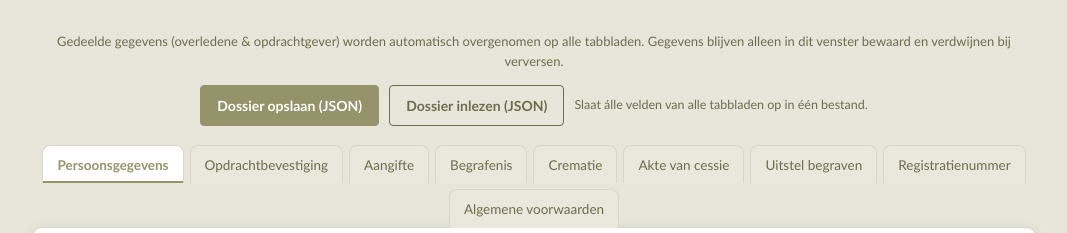
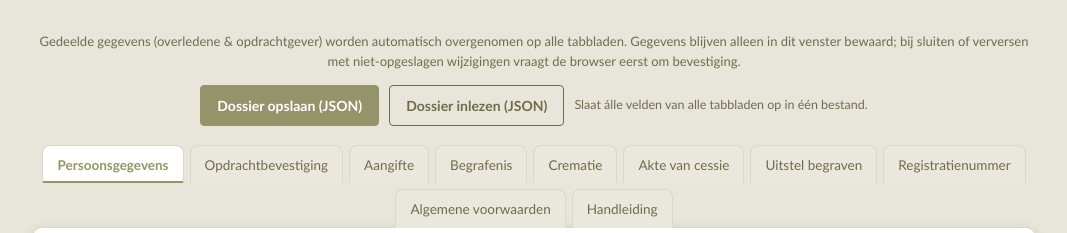
Before and after one commit to jeroen-o/cavalli-formulieren-aanmelden, a plain HTML site: page index.html in a window 1280 px wide. Shown: the top 233 px of the page, without its empty margins (106-1173 px from the left). Drawn offline with Linux system fonts and the light colour scheme.

Commit message:
Add files via upload

```diff
--- a/index.html
+++ b/index.html
@@ -107,7 +107,7 @@
 </head>
 <body>
 <header class="app">
-  <p class="sub">Gedeelde gegevens (overledene &amp; opdrachtgever) worden automatisch overgenomen op alle tabbladen. Gegevens blijven alleen in dit venster bewaard en verdwijnen bij verversen.</p>
+  <p class="sub">Gedeelde gegevens (overledene &amp; opdrachtgever) worden automatisch overgenomen op alle tabbladen. Gegevens blijven alleen in dit venster bewaard; bij sluiten of verversen met niet-opgeslagen wijzigingen vraagt de browser eerst om bevestiging.</p>
   <div class="dossier">
     <button class="btn" id="jsonSave" type="button">Dossier opslaan (JSON)</button>
     <label class="btn ghost" for="jsonFile" tabindex="0">Dossier inlezen (JSON)</label>
@@ -362,6 +362,33 @@ const FORMS=[
   {t:"gids"},
   {t:"avintro"},
   {t:"avt"}
+ ]},
+
+/* --- 10. Handleiding --- */
+{id:"hl", tab:"Handleiding", title:"Handleiding",
+ sub:"Zo werkt de formulierentool van Cavalli Uitvaartbegeleiding", file:"Handleiding",
+ blocks:[
+  {t:"sec",title:"Formulieren invullen",rows:[
+    R("Tabbladen",T("Elk formulier heeft een eigen tabblad: Persoonsgegevens, Opdrachtbevestiging, Aangifte, Begrafenis, Crematie, Akte van cessie, Uitstel begraven, Registratienummer en Algemene voorwaarden. Begin bij Persoonsgegevens.")),
+    R("Gedeelde gegevens",T("Gegevens van de overledene en de opdrachtgever vult u één keer in; ze worden direct automatisch overgenomen op alle andere tabbladen.")),
+    R("Automatische aanhef",T("De aangekruiste keuze De heer/Mevrouw en de achternaam van de overledene vullen automatisch de openingszin van de opdrachtbevestiging.")),
+    R("Aankruisvakjes",T("Keuzes zoals soort uitvaart, grafrechten of wensen bij de dienst kruist u aan; in de documenten verschijnen ze als ☒ (aangekruist) en ☐ (leeg).")),
+    R("Handtekeningen",T("Handtekeningvelden blijven leeg in de documenten; daar wordt op papier getekend."))]},
+  {t:"sec",title:"Opslaan en downloaden",rows:[
+    R("Bestandsformaat kiezen",T("Kies in het uitklapmenu: .docx (aanbevolen, ook voor Google Docs en Google Drive), .doc (oudere Word-versies), .odt (LibreOffice/OpenOffice), .rtf (universeel), .txt (platte tekst) of .dotx (Word-sjabloon). Klik daarna op Opslaan.")),
+    R("Bestandsnaam",T("De naam wordt automatisch voornaam_achternaam_datum_formulier. Het voorwaardendocument en deze handleiding krijgen een eigen naam met datum.")),
+    R("Downloaden als PDF",T("Opent het afdrukvenster in een nieuw venster; kies daar 'Opslaan als PDF'. Sta hiervoor pop-ups toe.")),
+    R("Zuinig printen",T("Vink 'Zuinig printen' aan voor een zwart-witversie waarin alleen het logo in kleur blijft — bespaart inkt bij het printen.")),
+    R("Huisstijl",T("Alle documenten krijgen automatisch het Cavalli-logo, de huisstijlkleuren en de voettekst met paginanummering."))]},
+  {t:"sec",title:"Inlezen en dossier",rows:[
+    R("Word of PDF inlezen",T("Op het tabblad Persoonsgegevens leest u een eerder ingevuld formulier in (.docx of een tekst-PDF); alle herkende velden worden automatisch gevuld op alle tabbladen. Gescande PDF's (foto's van papier) werken niet.")),
+    R("Dossier opslaan (JSON)",T("De knop bovenaan bewaart in één keer álle ingevulde velden en vinkjes van alle tabbladen in één dossierbestand.")),
+    R("Dossier inlezen (JSON)",T("Zet een bewaard dossier volledig terug. Let op: de huidige invulling wordt daarbij vervangen.")),
+    R("Belangrijk",T("De tool bewaart zelf niets: bij het verversen of sluiten van het venster verdwijnen alle gegevens. Zijn er niet-opgeslagen wijzigingen, dan vraagt de browser eerst om bevestiging. Sla dus eerst het dossier of de documenten op."))]},
+  {t:"sec",title:"Algemene voorwaarden",rows:[
+    R("Verstrekken",T("Geef de voorwaarden altijd daadwerkelijk mee — op papier of als PDF-bijlage — vóór het ondertekenen. Alleen verwijzen naar de website is juridisch niet voldoende (terhandstellingsplicht).")),
+    R("Downloaden",T("Via het tabblad Algemene voorwaarden downloadt u het volledige voorwaardendocument in kleur of zwart-wit, in elk gewenst bestandsformaat."))]},
+  {t:"i",s:"Vragen of aanpassingen? Neem contact op via info@cavalli-uitvaartbegeleiding.nl of 030 - 227 07 40."}
  ]}
 ];
 
@@ -567,13 +594,17 @@ function show(id){
 }
 
 /* Waarden binden + synchroniseren over tabbladen heen */
+let DIRTY=false; // zijn er niet-opgeslagen wijzigingen?
+window.addEventListener("beforeunload",e=>{
+  if(DIRTY){ e.preventDefault(); e.returnValue=""; }
+});
 function bindAll(){
   document.querySelectorAll("[data-k]").forEach(el=>{
     const k=el.dataset.k;
     if(el.type==="checkbox"){ el.checked=!!S[k];
-      el.addEventListener("change",()=>{S[k]=el.checked; sync(k,el);});
+      el.addEventListener("change",()=>{S[k]=el.checked; DIRTY=true; sync(k,el);});
     } else { if(S[k]!=null) el.value=S[k];
-      el.addEventListener("input",()=>{S[k]=el.value; sync(k,el);});
+      el.addEventListener("input",()=>{S[k]=el.value; DIRTY=true; sync(k,el);});
     }
   });
 }
@@ -816,6 +847,7 @@ function bestandsnaam(f){
   const d=new Date(),pad=n=>String(n).padStart(2,"0");
   const datum=`${d.getFullYear()}-${pad(d.getMonth()+1)}-${pad(d.getDate())}`;
   if(f.id==="avd") return `Cavalli_Algemene_voorwaarden_${datum}`;
+  if(f.id==="hl") return `Cavalli_Handleiding_${datum}`;
   const vn=val("ov_voornamen").split(/\s+/)[0]||val("ov_roepnaam");
   const delen=[vn,val("ov_achternaam"),datum,f.tab].filter(Boolean).join("_");
   return delen.replace(/[^\w\-\u00C0-\u017F]+/g,"_");
@@ -1476,6 +1508,7 @@ pgFile.addEventListener("change",async()=>{
     if(u8[0]===0x25&&u8[1]===0x50&&u8[2]===0x44&&u8[3]===0x46){ // %PDF
       const tokens=await pdfExtractTokens(buf);
       const n=applyPdfTokens(tokens);
+      if(n) DIRTY=true;
       pgStatus.textContent=n
         ? `${n} veld(en) ingevuld uit ${file.name}. Controleer de gegevens; alle tabbladen zijn bijgewerkt.`
         : "Geen herkenbare velden gevonden in de PDF. Controleer of dit het formulier persoonsgegevens is.";
@@ -1489,6 +1522,7 @@ pgFile.addEventListener("change",async()=>{
       rows=rowsFromHtml(new TextDecoder().decode(buf));
     }
     const n=applyRows(rows);
+    if(n) DIRTY=true;
     pgStatus.textContent=n
       ? `${n} veld(en) ingevuld uit ${file.name}. Controleer de gegevens; alle tabbladen zijn bijgewerkt.`
       : "Geen herkenbare velden gevonden. Controleer of dit het formulier persoonsgegevens is.";
@@ -1513,6 +1547,7 @@ document.getElementById("jsonSave").addEventListener("click",()=>{
   const naam=(val("ov_achternaam")||"dossier").replace(/[^\w-]+/g,"_");
   const blob=new Blob([JSON.stringify(data,null,2)],{type:"application/json"});
   downloadBlob(blob,`Cavalli_${naam}.json`,jsonStatus);
+  DIRTY=false;
   jsonStatus.textContent=`Dossier opgeslagen als Cavalli_${naam}.json (${Object.keys(velden).length} velden).`;
 });
 const jsonFile=document.getElementById("jsonFile");
@@ -1533,6 +1568,7 @@ jsonFile.addEventListener("change",async()=>{
       if(typeof v==="string"||typeof v==="boolean"){S[k]=v;n++;}
     });
     refreshAll();
+    DIRTY=false;
     jsonStatus.textContent=`Dossier ingelezen uit ${file.name} (${n} velden). Alle tabbladen zijn bijgewerkt.`;
   }catch(err){ jsonStatus.textContent="Inlezen mislukt: "+err.message; }
   jsonFile.value="";
```
